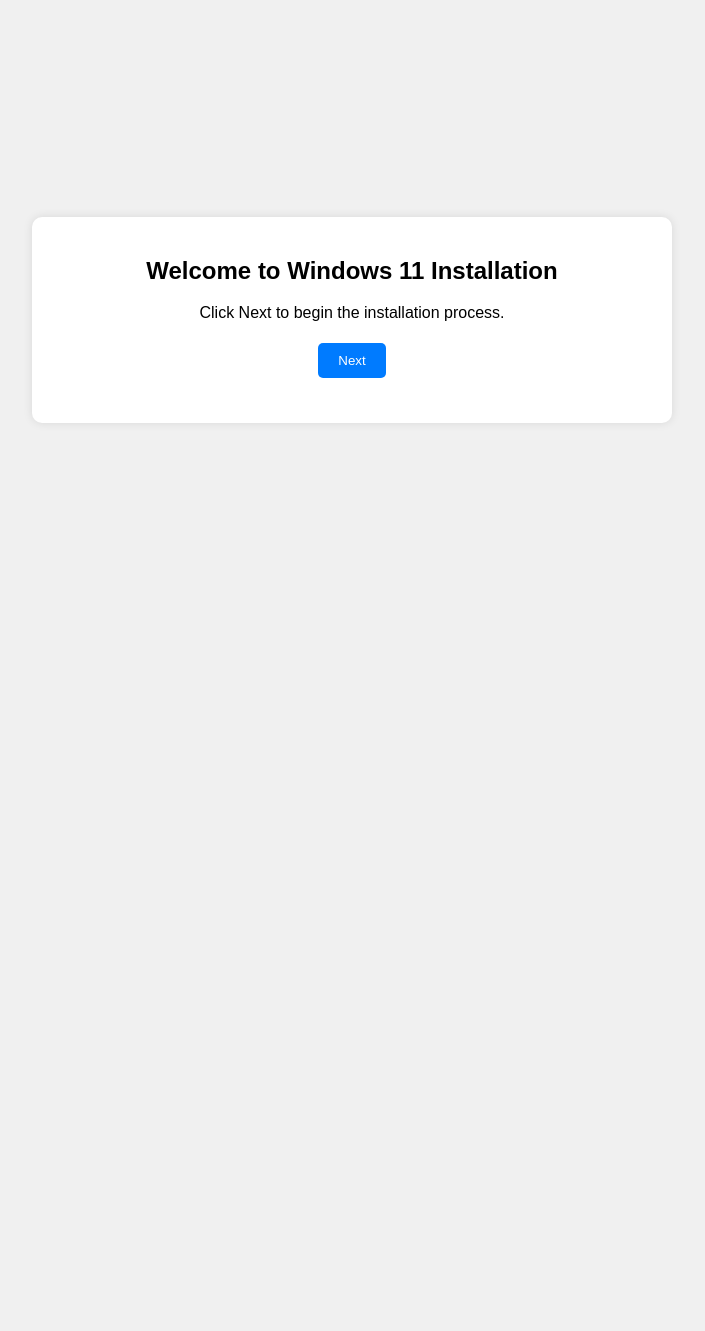
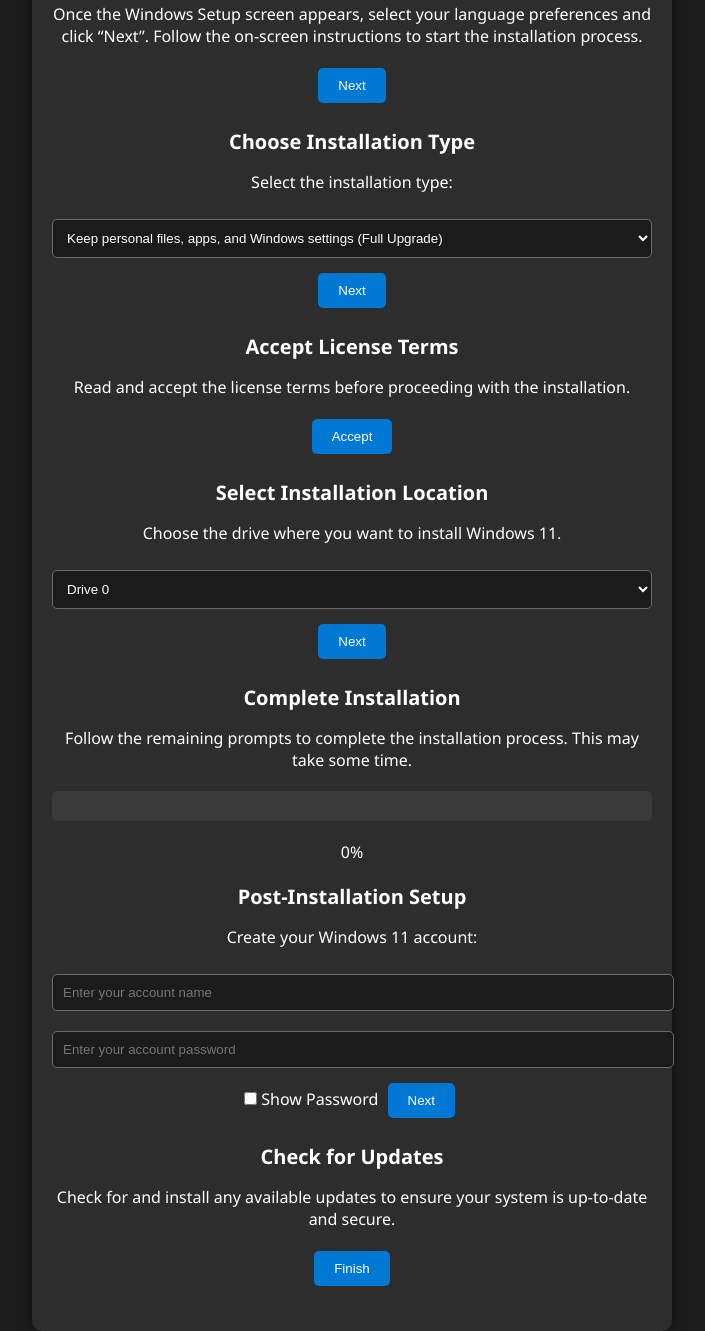
Before and after one commit to Mike-Johnson-Coder/mike-johnson-coder.github.io, a website: page windows-11-installation-simulator.html in a window 1280 px wide. Shown: the part 80-1411 px from the top of the page, without its empty margins (288-993 px from the left). Before the commit the page ends 800 px from the top, so only its background shows below. Drawn offline with Linux system fonts and the light colour scheme.

Commit message:
Update windows-11-installation-simulator.html

```diff
--- a/windows-11-installation-simulator.html
+++ b/windows-11-installation-simulator.html
@@ -6,30 +6,53 @@
     <title>Windows 11 Installation Simulator</title>
     <style>
         body {
-            font-family: Arial, sans-serif;
+            font-family: 'Segoe UI', Tahoma, Geneva, Verdana, sans-serif;
+            background-color: #1b1b1b;
+            color: white;
+            margin: 0;
             display: flex;
             justify-content: center;
             align-items: center;
             height: 100vh;
-            background-color: #f0f0f0;
-            margin: 0;
         }
 
         .simulator {
             width: 600px;
             padding: 20px;
             border-radius: 10px;
-            background: white;
-            box-shadow: 0 0 10px rgba(0, 0, 0, 0.1);
+            background: #2d2d2d;
+            box-shadow: 0 0 10px rgba(0, 0, 0, 0.5);
             text-align: center;
         }
 
-        .hidden {
-            display: none;
+        .header {
+            display: flex;
+            justify-content: center;
+            align-items: center;
+            margin-bottom: 20px;
+        }
+
+        .header img {
+            width: 50px;
+            height: 50px;
+        }
+
+        .header h2 {
+            margin: 0;
+            font-size: 24px;
         }
 
         .step {
             margin-bottom: 20px;
+        }
+
+        .step h3 {
+            font-size: 20px;
+            margin-bottom: 10px;
+        }
+
+        .step p {
+            font-size: 16px;
         }
 
         button {
@@ -37,54 +60,58 @@
             margin: 5px;
             border: none;
             border-radius: 5px;
-            background-color: #007bff;
+            background-color: #0078d4;
             color: white;
             cursor: pointer;
         }
 
         button:hover {
-            background-color: #0056b3;
+            background-color: #005a9e;
         }
 
         .progress-bar {
             width: 100%;
-            background-color: #eee;
+            background-color: #3a3a3a;
             margin: 20px 0;
+            border-radius: 5px;
+            overflow: hidden;
         }
 
         .progress {
             width: 0;
             height: 30px;
-            background-color: #007bff;
+            background-color: #0078d4;
         }
 
-        input[type="text"], input[type="password"] {
+        input[type="text"], input[type="password"], select {
             padding: 10px;
             margin: 10px 0;
-            width: 80%;
-            border: 1px solid #ccc;
+            width: 100%;
+            border: 1px solid #6a6a6a;
             border-radius: 5px;
+            background-color: #1b1b1b;
+            color: white;
         }
 
-        select {
-            padding: 10px;
+        input[type="checkbox"] {
             margin: 10px 0;
-            width: 80%;
-            border: 1px solid #ccc;
-            border-radius: 5px;
         }
     </style>
 </head>
 <body>
     <div class="simulator">
+        <div class="header">
+            <img src="https://imgs.search.brave.com/JI93IPLxGtUoZE_kdlF5SJqvHx9dIdlRxQQbziNvqvE/rs:fit:860:0:0:0/g:ce/aHR0cHM6Ly9jeGNz/Lm1pY3Jvc29mdC5u/ZXQvc3RhdGljL3B1/YmxpYy93aW5kb3dz/L25ldXRyYWwvYzVm/YWUwMDctOGE0OC00/YWJkLWJjNWUtZjFi/MTRmNzMwMmJjLzU4/ZmFlYjMxNDk3ZGQ0/NTZlYmU1YWRiZGE2/NDgxOTAxNGJjYzg5/ZTcucG5n" alt="Windows 11 Logo">
+            <h2>Windows Setup</h2>
+        </div>
         <div id="step1" class="step">
-            <h2>Welcome to Windows 11 Installation</h2>
+            <h3>Welcome to Windows 11 Installation</h3>
             <p>Click Next to begin the installation process.</p>
             <button onclick="nextStep(2)">Next</button>
         </div>
 
         <div id="step2" class="step hidden">
-            <h2>Check System Compatibility</h2>
+            <h3>Check System Compatibility</h3>
             <p>Checking if your device meets the minimum system requirements for Windows 11...</p>
             <div class="progress-bar">
                 <div id="compatibilityProgress" class="progress"></div>
@@ -94,7 +121,7 @@
         </div>
 
         <div id="step3" class="step hidden">
-            <h2>Backup Data</h2>
+            <h3>Backup Data</h3>
             <p>Backing up all important files and data...</p>
             <div class="progress-bar">
                 <div id="backupProgress" class="progress"></div>
@@ -103,59 +130,41 @@
         </div>
 
         <div id="step4" class="step hidden">
-            <h2>Download Installation Media</h2>
-            <p>Go to the Microsoft Windows 11 download page and download the Media Creation Tool.</p>
+            <h3>Start Installation</h3>
+            <p>Once the Windows Setup screen appears, select your language preferences and click “Next”. Follow the on-screen instructions to start the installation process.</p>
             <button onclick="nextStep(5)">Next</button>
         </div>
 
         <div id="step5" class="step hidden">
-            <h2>Create Bootable USB Drive</h2>
-            <p>Use the Media Creation Tool to create a bootable USB drive. Insert your USB drive and select it in the tool to download Windows 11 and create a bootable installation media.</p>
-            <button onclick="nextStep(6)">Next</button>
-        </div>
-
-        <div id="step6" class="step hidden">
-            <h2>Boot from USB Drive</h2>
-            <p>Insert the USB drive into your computer and restart it. Access the boot menu (usually by pressing F12, F2, or Del) and select the USB drive as the boot device.</p>
-            <button onclick="nextStep(7)">Next</button>
-        </div>
-
-        <div id="step7" class="step hidden">
-            <h2>Start Installation</h2>
-            <p>Once the Windows Setup screen appears, select your language preferences and click “Next”. Follow the on-screen instructions to start the installation process.</p>
-            <button onclick="nextStep(8)">Next</button>
-        </div>
-
-        <div id="step8" class="step hidden">
-            <h2>Choose Installation Type</h2>
+            <h3>Choose Installation Type</h3>
             <p>Select the installation type:</p>
             <select id="installationType">
                 <option value="Full Upgrade">Keep personal files, apps, and Windows settings (Full Upgrade)</option>
                 <option value="Keep Data Only">Keep personal files only (Keep Data Only)</option>
                 <option value="Clean Install">Clean Install (removes all data and settings)</option>
             </select>
-            <button onclick="nextStep(9)">Next</button>
+            <button onclick="nextStep(6)">Next</button>
         </div>
 
-        <div id="step9" class="step hidden">
-            <h2>Accept License Terms</h2>
+        <div id="step6" class="step hidden">
+            <h3>Accept License Terms</h3>
             <p>Read and accept the license terms before proceeding with the installation.</p>
-            <button onclick="nextStep(10)">Accept</button>
+            <button onclick="nextStep(7)">Accept</button>
         </div>
 
-        <div id="step10" class="step hidden">
-            <h2>Select Installation Location</h2>
+        <div id="step7" class="step hidden">
+            <h3>Select Installation Location</h3>
             <p>Choose the drive where you want to install Windows 11.</p>
             <select id="installationDrive">
                 <option value="Drive 0">Drive 0</option>
                 <option value="Drive 1">Drive 1</option>
                 <option value="Drive 2">Drive 2</option>
             </select>
-            <button onclick="nextStep(11)">Next</button>
+            <button onclick="nextStep(8)">Next</button>
         </div>
 
-        <div id="step11" class="step hidden">
-            <h2>Complete Installation</h2>
+        <div id="step8" class="step hidden">
+            <h3>Complete Installation</h3>
             <p>Follow the remaining prompts to complete the installation process. This may take some time.</p>
             <div class="progress-bar">
                 <div id="installationProgress" class="progress"></div>
@@ -163,17 +172,17 @@
             <p id="installationText">0%</p>
         </div>
 
-        <div id="step12" class="step hidden">
-            <h2>Post-Installation Setup</h2>
+        <div id="step9" class="step hidden">
+            <h3>Post-Installation Setup</h3>
             <p>Create your Windows 11 account:</p>
             <input type="text" id="accountName" placeholder="Enter your account name">
             <input type="password" id="accountPassword" placeholder="Enter your account password">
             <input type="checkbox" id="showPassword" onclick="togglePassword()"> Show Password
-            <button onclick="nextStep(13)">Next</button>
+            <button onclick="nextStep(10)">Next</button>
         </div>
 
-        <div id="step13" class="step hidden">
-            <h2>Check for Updates</h2>
+        <div id="step10" class="step hidden">
+            <h3>Check for Updates</h3>
             <p>Check for and install any available updates to ensure your system is up-to-date and secure.</p>
             <button onclick="restartSimulation()">Finish</button>
         </div>
@@ -182,7 +191,7 @@
     <script>
         function nextStep(step) {
             // Hide all steps
-            for (let i = 1; i <= 13; i++) {
+            for (let i = 1; i <= 10; i++) {
                 document.getElementById('step' + i).classList.add('hidden');
             }
             // Show the current step
@@ -192,9 +201,9 @@
             if (step === 2) {
                 simulateProgress('compatibilityProgress', 'compatibilityText', 'compatibilityResult', () => nextStep(3));
             } else if (step === 3) {
-                simulateProgress('backupProgress', 'backupText', '', () => nextStep(4));
-            } else if (step === 11) {
-                simulateProgress('installationProgress', 'installationText', '', () => nextStep(12));
+                simulateProgress('backupProgress', 'backupText', null, () => nextStep(4));
+            } else if (step === 8) {
+                simulateProgress('installationProgress', 'installationText', null, () => nextStep(9));
             }
         }
 
```
